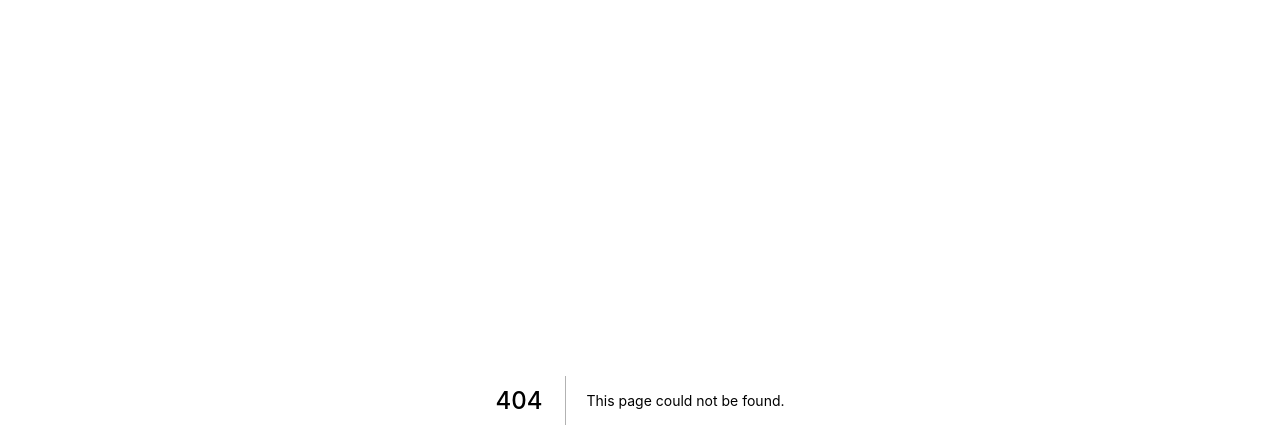
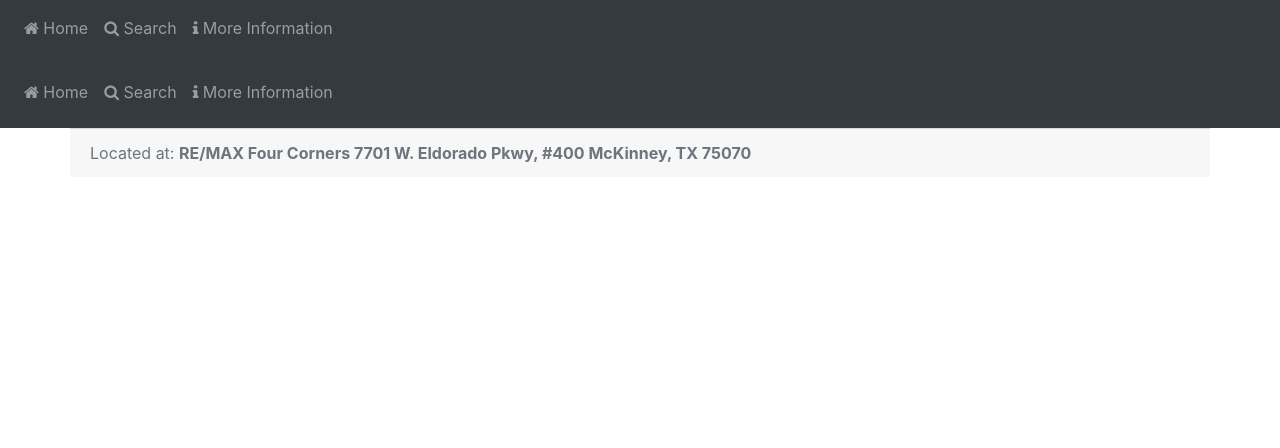
Before and after one commit to Trent-Farley/ElizabethHardwickTxRealtor, a Next.js app: page /components/menu in a window 1280 px wide. Before the commit this address had no page. Shown: the top 448 px of the page. Built offline with nearby package versions, Linux system fonts and the light colour scheme.

Commit message:
search and linked to remax profile

```diff
--- a/package.json
+++ b/package.json
@@ -19,7 +19,8 @@
     "popper.js": "^1.16.1",
     "react": "17.0.2",
     "react-bootstrap": "^1.6.1",
-    "react-dom": "17.0.2"
+    "react-dom": "17.0.2",
+    "react-router-dom": "^5.2.0"
   },
   "devDependencies": {
     "eslint": "7.28.0",
--- a/pages/_app.js
+++ b/pages/_app.js
@@ -1,9 +1,10 @@
 import '../styles/globals.css'
-
-
-
+import Menu from './components/menu'
+import Bottom from './components/bottom'
+import '../node_modules/font-awesome/css/font-awesome.css'
+import '../node_modules/bootstrap/dist/css/bootstrap.css'
 function Puma({ Component, pageProps }) {
-      return <Component {...pageProps}/>
+      return <><Menu/> <Component {...pageProps}/> <Bottom/></>
 }
 
 export default Puma
--- a/pages/api/hello.js
+++ /dev/null
@@ -1,5 +0,0 @@
-// Next.js API route support: https://nextjs.org/docs/api-routes/introduction
-const SQUARE_SIZE=0.01;
-export default function handler(req, res) {
-  res.status(200).json({ name: 'John Doe' })
-}
--- /dev/null
+++ b/pages/components/bottom.js
@@ -0,0 +1,9 @@
+export default function Bottom(){
+    return(
+        <footer>
+        <div className=" container card-footer text-muted sticky-bottom position-bottom w-100">
+          Located at: <strong>RE/MAX Four Corners 7701 W. Eldorado Pkwy, #400 McKinney, TX 75070</strong>
+        </div>
+      </footer>
+    );
+}
--- /dev/null
+++ b/pages/components/menu.js
@@ -0,0 +1,19 @@
+import {Navbar, Nav} from 'react-bootstrap'
+import Link from 'next/link'
+export default function Menu(){
+    return(
+        <>
+          <Navbar variant='dark' className="pb-0 mb-0" bg='dark'>
+            <Nav className="mr-auto">
+              <Nav.Link >
+              <Link passHref={true} href="/main"><p> <i className="fa fa-home"></i> Home</p></Link>
+              </Nav.Link>
+              <Nav.Link >
+                <Link passHref={true} href="/search"><p> <i className="fa fa-search"></i> Search</p></Link>
+              </Nav.Link>
+              <Nav.Link href="https://www.remax.com/real-estate-agents/elizabeth-hardwick-mckinney-tx/100112450"><i className="fa fa-info"></i> More Information</Nav.Link>
+            </Nav>
+          </Navbar>
+        </>
+    )
+}
```
Also changed, not shown: pages/index.js (+3 -19 lines), pages/main.js (added, +14 -0 lines), pages/search.js (added, +16 -0 lines), 1 other file (tests, documents, lock files or other folders).
